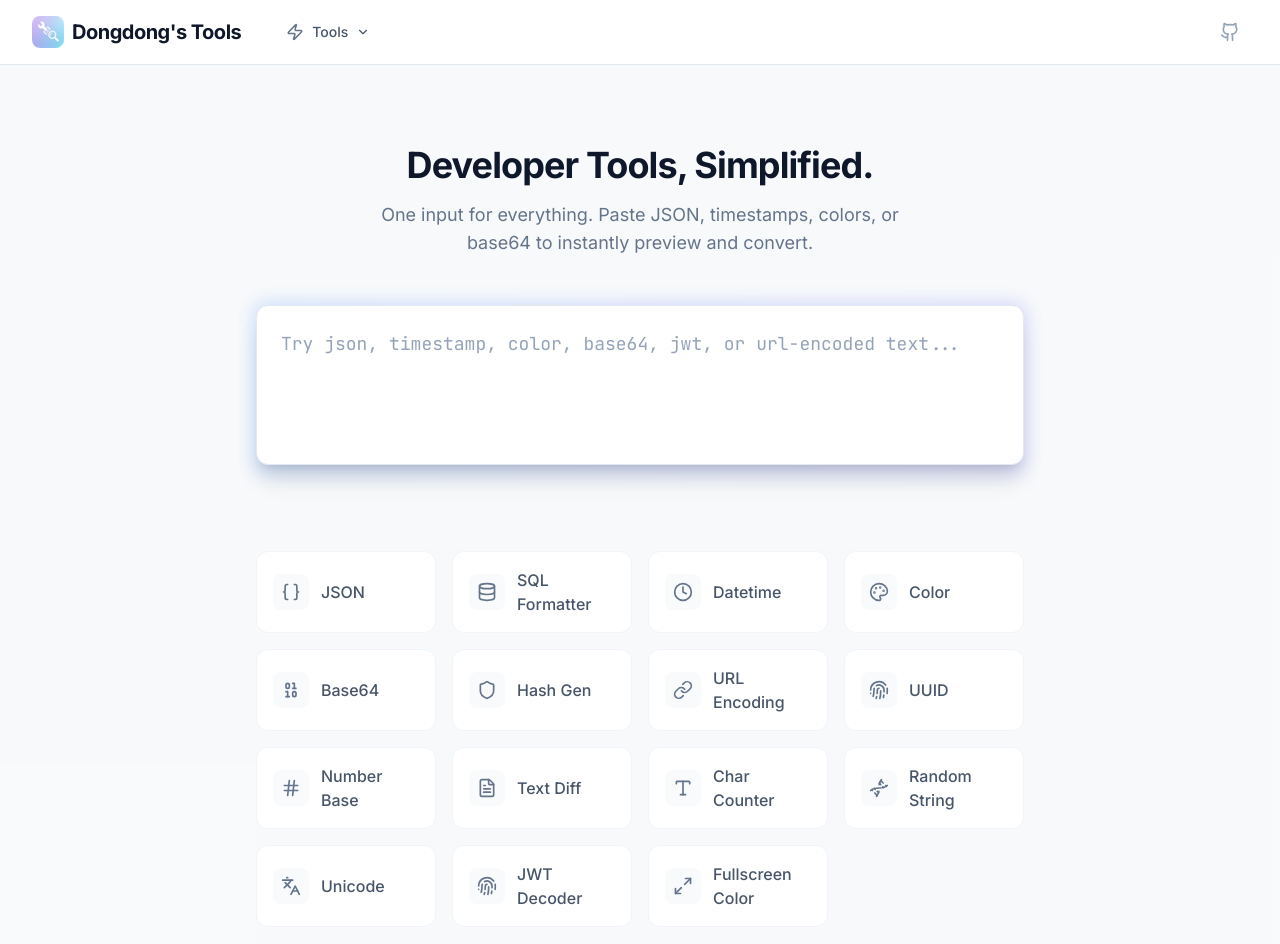
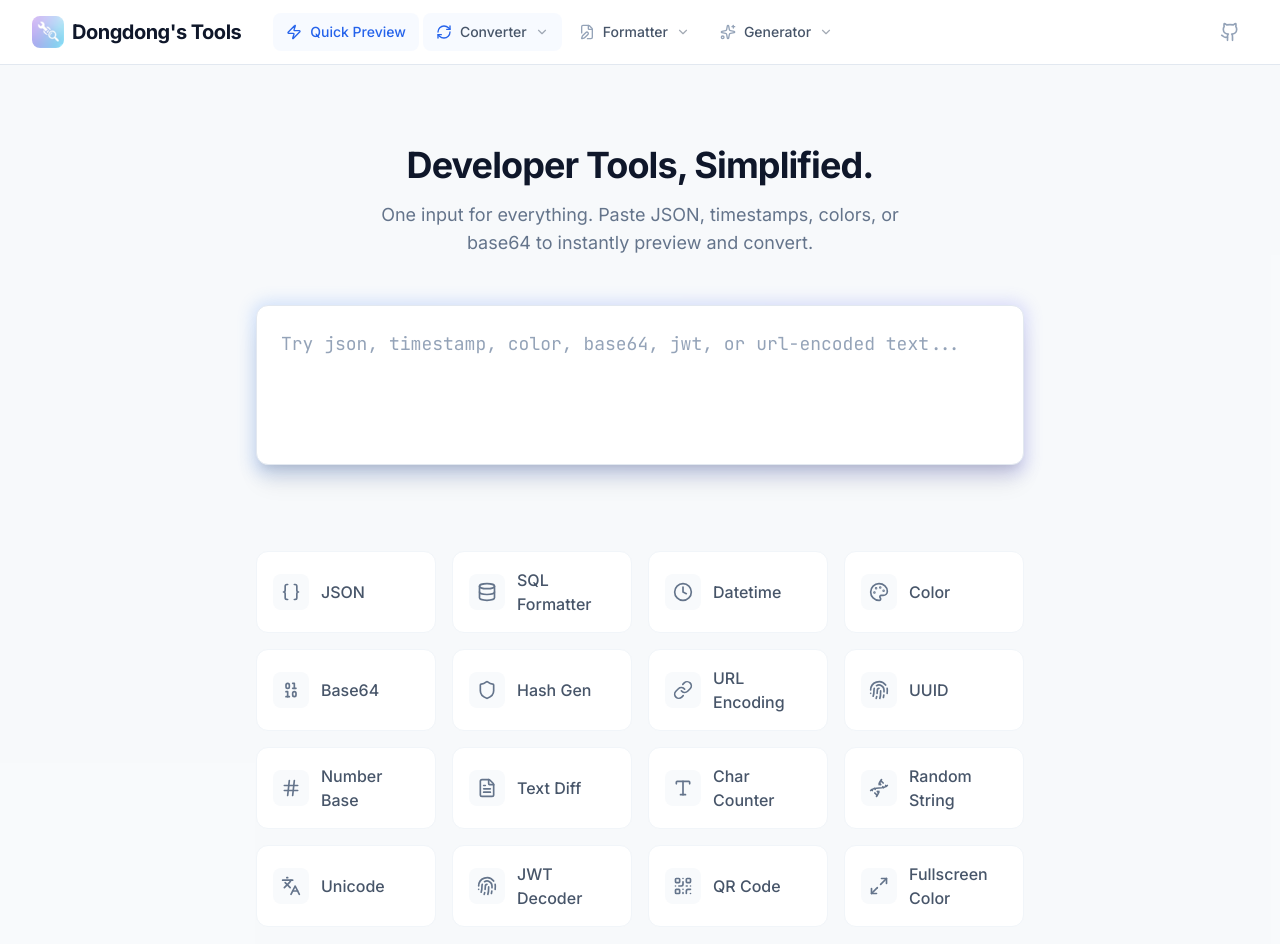
Before and after one commit to xi-mad/devtool-station, a React (Vite) app: page / in a window 1280 px wide. Shown: the top 944 px of the page. Built offline with nearby package versions, Linux system fonts and the light colour scheme.

Commit message:
feat: add QR Code Generator tool and refactor Navbar to use category-based tool selection.

```diff
--- a/App.tsx
+++ b/App.tsx
@@ -21,6 +21,7 @@ import { RandomStringGenerator } from './tools/RandomStringGenerator';
 import { UnicodeConverter } from './tools/UnicodeConverter';
 import { FullscreenColor } from './tools/FullscreenColor';
 import { JwtDecoder } from './tools/JwtDecoder';
+import { QrCodeGenerator } from './tools/QrCodeGenerator';
 
 const App: React.FC = () => {
   const [activeToolId, setActiveToolId] = useState<ToolId>(ToolId.QUICK_PREVIEW);
@@ -45,6 +46,7 @@ const App: React.FC = () => {
       case ToolId.UNICODE_CONVERTER: return <UnicodeConverter />;
       case ToolId.FULLSCREEN_COLOR: return <FullscreenColor />;
       case ToolId.JWT_DECODER: return <JwtDecoder />;
+      case ToolId.QR_CODE_GENERATOR: return <QrCodeGenerator />;
       default: return <QuickPreview onSelectTool={setActiveToolId} />;
     }
   };
--- a/components/Navbar.tsx
+++ b/components/Navbar.tsx
@@ -1,7 +1,7 @@
 import React, { useState, useRef, useEffect } from 'react';
 import { ToolId } from '../types';
-import { ChevronDown, Zap, Github } from 'lucide-react';
-import { TOOLS } from './Sidebar'; // Re-using the list from Sidebar for now, we will move it later or import it
+import { ChevronDown, Zap, Github, RefreshCw, FileEdit, Sparkles } from 'lucide-react';
+import { TOOLS } from './Sidebar';
 
 interface NavbarProps {
   activeTool: ToolId;
@@ -9,16 +9,14 @@ interface NavbarProps {
 }
 
 export const Navbar: React.FC<NavbarProps> = ({ activeTool, onSelectTool }) => {
-  const [isMenuOpen, setIsMenuOpen] = useState(false);
-  const menuRef = useRef<HTMLDivElement>(null);
-
-  const currentTool = TOOLS.find(t => t.id === activeTool) || { name: 'Quick Preview', icon: Zap };
+  const [openMenu, setOpenMenu] = useState<string | null>(null);
+  const navRef = useRef<HTMLDivElement>(null);
 
   // Close menu when clicking outside
   useEffect(() => {
     const handleClickOutside = (event: MouseEvent) => {
-      if (menuRef.current && !menuRef.current.contains(event.target as Node)) {
-        setIsMenuOpen(false);
+      if (navRef.current && !navRef.current.contains(event.target as Node)) {
+        setOpenMenu(null);
       }
     };
     document.addEventListener('mousedown', handleClickOutside);
@@ -27,21 +25,24 @@ export const Navbar: React.FC<NavbarProps> = ({ activeTool, onSelectTool }) => {
 
   const handleToolSelect = (id: ToolId) => {
     onSelectTool(id);
-    setIsMenuOpen(false);
+    setOpenMenu(null);
   };
 
-  // Group tools for the dropdown
-  const categories = ['Converter', 'Formatter', 'Generator'];
+  const categoryConfig = [
+    { name: 'Converter', icon: RefreshCw },
+    { name: 'Formatter', icon: FileEdit },
+    { name: 'Generator', icon: Sparkles }
+  ];
 
   return (
     <nav className="sticky top-0 z-50 bg-white border-b border-slate-200">
       <div className="max-w-7xl mx-auto px-4 sm:px-6 lg:px-8">
         <div className="flex justify-between h-16">
-          <div className="flex items-center gap-8">
+          <div className="flex items-center gap-6" ref={navRef}>
             {/* Logo */}
             <button
               onClick={() => handleToolSelect(ToolId.QUICK_PREVIEW)}
-              className="flex items-center gap-2 group"
+              className="flex items-center gap-2 group mr-2"
             >
               <img
                 src="favicon-32x32.png"
@@ -51,53 +52,62 @@ export const Navbar: React.FC<NavbarProps> = ({ activeTool, onSelectTool }) => {
               <span className="font-bold text-xl tracking-tight text-slate-900">Dongdong's Tools</span>
             </button>
 
-            {/* Tool Selector Dropdown */}
-            <div className="relative" ref={menuRef}>
-              <button
-                onClick={() => setIsMenuOpen(!isMenuOpen)}
-                className="flex items-center gap-2 px-3 py-2 text-sm font-medium text-slate-600 hover:text-slate-900 hover:bg-slate-50 rounded-lg transition-all group border border-transparent hover:border-slate-200"
-              >
-                <currentTool.icon size={18} className="text-slate-500 group-hover:text-slate-800" />
-                <span>{activeTool === ToolId.QUICK_PREVIEW ? 'Tools' : currentTool.name}</span>
-                <ChevronDown size={14} className={`transition-transform duration-200 ${isMenuOpen ? 'rotate-180' : ''}`} />
-              </button>
-
-              {/* Dropdown Menu */}
-              {isMenuOpen && (
-                <div className="absolute top-full left-0 mt-2 w-64 bg-white rounded-xl shadow-xl border border-slate-200 py-2 animate-in fade-in zoom-in-95 duration-100 origin-top-left overflow-hidden">
+            {/* Navigation Items */}
+            <div className="hidden md:flex items-center gap-1">
+                {/* Quick Preview */}
                 <button
                     onClick={() => handleToolSelect(ToolId.QUICK_PREVIEW)}
-                    className={`w-full text-left px-4 py-2.5 text-sm flex items-center gap-3 hover:bg-slate-50 transition-colors
-                      ${activeTool === ToolId.QUICK_PREVIEW ? 'text-brand-600 bg-brand-50/50' : 'text-slate-700'}
+                    className={`flex items-center gap-2 px-3 py-2 text-sm font-medium rounded-lg transition-all border border-transparent
+                        ${activeTool === ToolId.QUICK_PREVIEW
+                            ? 'text-brand-600 bg-brand-50/50 border-brand-200'
+                            : 'text-slate-600 hover:text-slate-900 hover:bg-slate-50 hover:border-slate-200'
+                        }
                     `}
                 >
-                    <Zap size={16} />
+                    <Zap size={16} className={activeTool === ToolId.QUICK_PREVIEW ? 'text-brand-600' : 'text-slate-400'} />
                     Quick Preview
                 </button>
 
-                  <div className="h-px bg-slate-100 my-2" />
+                {/* Category Dropdowns */}
+                {categoryConfig.map(({ name, icon: Icon }) => (
+                    <div key={name} className="relative">
+                        <button
+                            onClick={() => setOpenMenu(openMenu === name ? null : name)}
+                            className={`flex items-center gap-2 px-3 py-2 text-sm font-medium rounded-lg transition-all border border-transparent
+                                ${openMenu === name
+                                    ? 'bg-slate-100 text-slate-900'
+                                    : 'text-slate-600 hover:text-slate-900 hover:bg-slate-50 hover:border-slate-200'
+                                }
+                                ${TOOLS.some(t => t.category === name && t.id === activeTool) ? 'text-brand-600 bg-brand-50/50 border-brand-200' : ''}
+                            `}
+                        >
+                            <Icon size={16} className={
+                                TOOLS.some(t => t.category === name && t.id === activeTool)
+                                    ? 'text-brand-600'
+                                    : openMenu === name ? 'text-slate-700' : 'text-slate-400'
+                            } />
+                            {name}
+                            <ChevronDown size={14} className={`transition-transform duration-200 ${openMenu === name ? 'rotate-180' : ''} opacity-50`} />
+                        </button>
 
-                  {categories.map(cat => (
-                    <div key={cat}>
-                      <div className="px-4 py-1.5 text-xs font-semibold text-slate-400 uppercase tracking-wider">
-                        {cat}
-                      </div>
-                      {TOOLS.filter(t => t.category === cat).map(tool => (
+                        {openMenu === name && (
+                            <div className="absolute top-full left-0 mt-2 w-60 bg-white rounded-xl shadow-xl border border-slate-200 py-2 animate-in fade-in zoom-in-95 duration-100 origin-top-left overflow-hidden">
+                                {TOOLS.filter(t => t.category === name).map(tool => (
                                     <button
                                         key={tool.id}
                                         onClick={() => handleToolSelect(tool.id)}
-                          className={`w-full text-left px-4 py-2 text-sm flex items-center gap-3 hover:bg-slate-50 transition-colors
-                            ${activeTool === tool.id ? 'text-brand-600 bg-brand-50/50' : 'text-slate-700'}
+                                        className={`w-full text-left px-4 py-2.5 text-sm flex items-center gap-3 hover:bg-slate-50 transition-colors
+                                            ${activeTool === tool.id ? 'text-brand-600 bg-brand-50/50 border-l-2 border-brand-500' : 'text-slate-700 border-l-2 border-transparent'}
                                         `}
                                     >
-                          <tool.icon size={16} />
-                          {tool.name}
+                                        <tool.icon size={16} className={activeTool === tool.id ? 'text-brand-600' : 'text-slate-400'} />
+                                        <span>{tool.name}</span>
                                     </button>
                                 ))}
                             </div>
+                        )}
+                    </div>
                 ))}
-                </div>
-              )}
             </div>
           </div>
 
--- a/components/Sidebar.tsx
+++ b/components/Sidebar.tsx
@@ -14,26 +14,28 @@ import {
   Hash,
   Database,
   Languages,
-  Maximize2
+  Maximize2,
+  QrCode
 } from 'lucide-react';
 
 // We keep the TOOLS array here for now as a central config, even if Sidebar component is deprecated/removed in usage.
 export const TOOLS: ToolDefinition[] = [
-  { id: ToolId.QUICK_PREVIEW, name: 'Quick Preview', description: 'Universal Converter', icon: Zap, category: 'General' },
+  { id: ToolId.QUICK_PREVIEW, name: 'Quick Preview', description: 'Auto-detect & Convert', icon: Zap, category: 'Converter' },
   { id: ToolId.JSON_FORMATTER, name: 'JSON Formatter', description: 'Validate & Format JSON', icon: Braces, category: 'Formatter' },
-  { id: ToolId.SQL_FORMATTER, name: 'SQL Formatter', description: 'Prettify SQL Queries', icon: Database, category: 'Formatter' },
-  { id: ToolId.DIFF_VIEWER, name: 'Diff Viewer', description: 'Compare Text or JSON', icon: GitCompare, category: 'Formatter' },
+  { id: ToolId.SQL_FORMATTER, name: 'SQL Formatter', description: 'Format SQL Queries', icon: Database, category: 'Formatter' },
+  { id: ToolId.TIMESTAMP, name: 'Timestamp', description: 'Unix & ISO Dates', icon: Clock, category: 'Converter' },
+  { id: ToolId.COLOR_PALETTE, name: 'Color Palette', description: 'Picker & Generator', icon: Palette, category: 'Generator' },
   { id: ToolId.BASE64, name: 'Base64 Converter', description: 'Encode & Decode', icon: Binary, category: 'Converter' },
-  { id: ToolId.URL_ENCODER, name: 'URL Encoder', description: 'Percent Encoding', icon: Link, category: 'Converter' },
-  { id: ToolId.TIMESTAMP, name: 'Timestamp', description: 'Epoch & Date Parsing', icon: Clock, category: 'Converter' },
+  { id: ToolId.HASH_GENERATOR, name: 'Hash Generator', description: 'MD5, SHA-256, etc.', icon: Shield, category: 'Generator' },
+  { id: ToolId.URL_ENCODER, name: 'URL Encoder', description: 'Encode & Decode URLs', icon: Link, category: 'Converter' },
   { id: ToolId.NUMBER_BASE, name: 'Number Base', description: 'Hex, Bin, Oct, Dec', icon: Hash, category: 'Converter' },
-  { id: ToolId.HASH_GENERATOR, name: 'Hash Generator', description: 'SHA-256, MD5, etc', icon: Shield, category: 'Generator' },
-  { id: ToolId.TEXT_INSPECTOR, name: 'Text Inspector', description: 'Stats & Case Convert', icon: Type, category: 'Generator' },
-  { id: ToolId.COLOR_PALETTE, name: 'Color Tools', description: 'Hex, RGB, Picker', icon: Palette, category: 'Generator' },
+  { id: ToolId.DIFF_VIEWER, name: 'Diff Viewer', description: 'Compare Text', icon: GitCompare, category: 'Formatter' },
+  { id: ToolId.TEXT_INSPECTOR, name: 'Text Inspector', description: 'Case & Statistics', icon: Type, category: 'Formatter' },
   { id: ToolId.UUID_GENERATOR, name: 'UUID Generator', description: 'Generate Unique IDs', icon: Fingerprint, category: 'Generator' },
   { id: ToolId.RANDOM_STRING, name: 'Random String', description: 'Passwords & Tokens', icon: Type, category: 'Generator' },
   { id: ToolId.UNICODE_CONVERTER, name: 'Unicode Converter', description: 'Text ↔ Unicode', icon: Languages, category: 'Converter' },
   { id: ToolId.JWT_DECODER, name: 'JWT Decoder', description: 'Decode & Encode JWT', icon: Fingerprint, category: 'Converter' },
+  { id: ToolId.QR_CODE_GENERATOR, name: 'QR Code', description: 'Generate QR Codes', icon: QrCode, category: 'Generator' },
   { id: ToolId.FULLSCREEN_COLOR, name: 'Fullscreen Color', description: 'Display Color Fullscreen', icon: Maximize2, category: 'Generator' },
 ];
 
--- a/tools/QuickPreview.tsx
+++ b/tools/QuickPreview.tsx
@@ -1,9 +1,10 @@
 import React, { useState, useEffect } from 'react';
-import { Zap, Braces, Clock, Palette, Binary, Link, Fingerprint, FileText, ArrowRight, Type, Shield, Hash, Database, Dna, Languages, Maximize2, Info } from 'lucide-react';
+import { Braces, Clock, Palette, Binary, Link, Fingerprint, FileText, Type, Shield, Hash, Database, Dna, Languages, Maximize2, QrCode } from 'lucide-react';
 import CryptoJS from 'crypto-js';
 import { format } from 'sql-formatter';
+import QRCode from 'react-qr-code';
 
-type DetectedType = 'json' | 'timestamp' | 'color' | 'base64' | 'url' | 'jwt' | 'number' | 'text' | 'unicode' | 'sql' | 'unknown';
+type DetectedType = 'json' | 'timestamp' | 'color' | 'base64' | 'url' | 'jwt' | 'number' | 'text' | 'unicode' | 'sql' | 'qrcode' | 'unknown';
 
 interface PreviewResult {
   id: string;
@@ -219,7 +220,7 @@ export const QuickPreview: React.FC<{ onSelectTool: (id: any) => void }> = ({ on
 
     // 8. Number Base (Decimal, Hex, Binary)
     if (/^\d+$/.test(val) || /^0x[0-9a-fA-F]+$/.test(val) || /^0b[01]+$/.test(val)) {
-        let num: number | null = null;
+        let num: number | null;
         if (val.startsWith('0x')) num = parseInt(val, 16);
         else if (val.startsWith('0b')) num = parseInt(val.slice(2), 2);
         else num = parseInt(val, 10);
@@ -280,7 +281,25 @@ export const QuickPreview: React.FC<{ onSelectTool: (id: any) => void }> = ({ on
         )
     });
 
-    // 10. Hash (MD5, SHA256) - Always show
+    // 10. QR Code (Always show for non-empty string, low priority)
+    newResults.push({
+        id: 'qrcode',
+        type: 'qrcode',
+        label: 'QR Code',
+        icon: QrCode,
+        priority: 5,
+        content: (
+            <div className="flex justify-center p-4 bg-white">
+                <QRCode
+                    value={val}
+                    size={128}
+                    level="M"
+                />
+            </div>
+        )
+    });
+
+    // 11. Hash (MD5, SHA256) - Always show
     newResults.push({
         id: 'hash',
         type: 'unknown', // Generic
@@ -384,6 +403,7 @@ export const QuickPreview: React.FC<{ onSelectTool: (id: any) => void }> = ({ on
             <QuickLink icon={Dna} label="Random String" onClick={() => onSelectTool('random-string')} />
             <QuickLink icon={Languages} label="Unicode" onClick={() => onSelectTool('unicode-converter')} />
             <QuickLink icon={Fingerprint} label="JWT Decoder" onClick={() => onSelectTool('jwt-decoder')} />
+            <QuickLink icon={QrCode} label="QR Code" onClick={() => onSelectTool('qr-code-generator')} />
             <QuickLink icon={Maximize2} label="Fullscreen Color" onClick={() => onSelectTool('fullscreen-color')} />
         </div>
       )}
--- a/types.ts
+++ b/types.ts
@@ -17,6 +17,7 @@ export enum ToolId {
   UNICODE_CONVERTER = 'unicode-converter',
   FULLSCREEN_COLOR = 'fullscreen-color',
   JWT_DECODER = 'jwt-decoder',
+  QR_CODE_GENERATOR = 'qr-code-generator',
 }
 
 export interface ToolDefinition {
```
Lines whose indentation alone changed are shown as unchanged.
